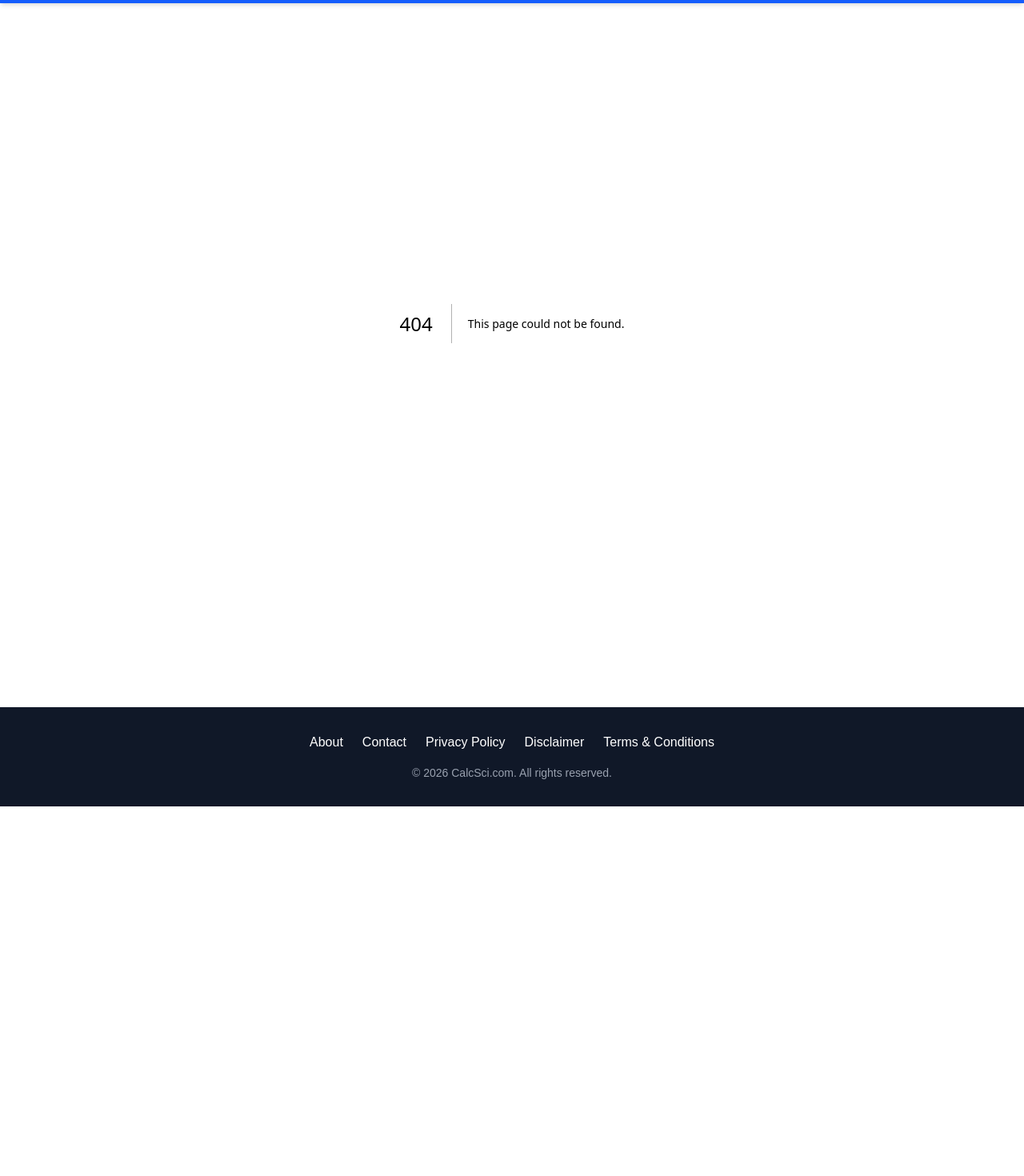
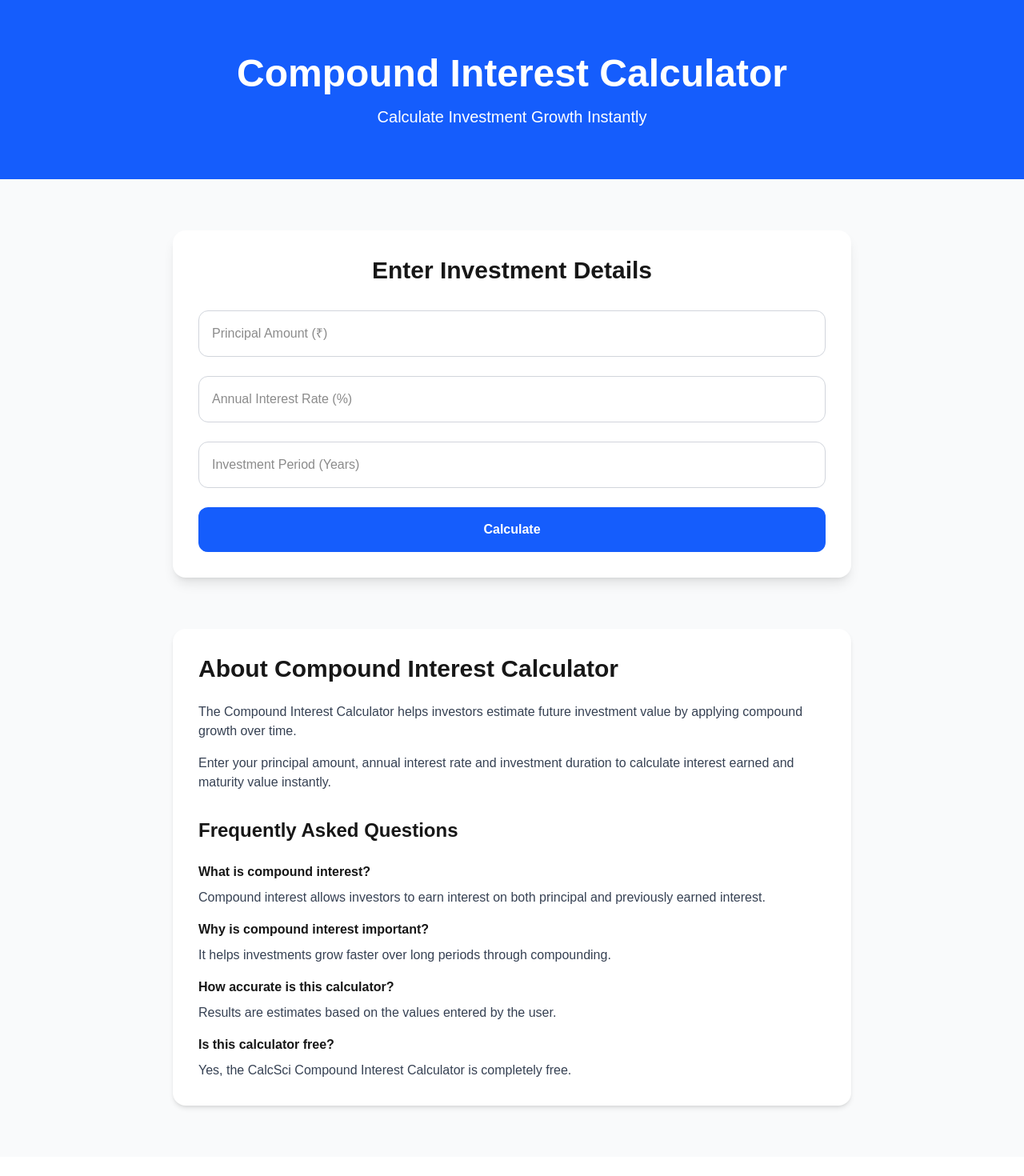
Before and after one commit to CalcSci/calcsci, a Next.js app: page /finance/compound-interest-calculator in a window 1280 px wide. Before the commit this address had no page. Shown: the part 60-1530 px from the top of the page at 80% size. Before the commit the page ends 1068 px from the top, so only its background shows below. Built offline with nearby package versions, Linux system fonts and the light colour scheme.

Commit message:
Added new blog

```diff
--- /dev/null
+++ b/app/finance/compound-interest-calculator/layout.tsx
@@ -0,0 +1,41 @@
+import type { Metadata } from "next";
+
+export const metadata: Metadata = {
+  title: "Compound Interest Calculator - Calculate Investment Growth | CalcSci",
+  description:
+    "Free Compound Interest Calculator by CalcSci. Calculate investment growth, total interest earned and maturity value instantly.",
+  alternates: {
+    canonical: "/finance/compound-interest-calculator",
+  },
+  openGraph: {
+    title: "Compound Interest Calculator - Calculate Investment Growth | CalcSci",
+    description:
+      "Free Compound Interest Calculator by CalcSci. Calculate investment growth, total interest earned and maturity value instantly.",
+    url: "https://www.calcsci.com/finance/compound-interest-calculator",
+    siteName: "CalcSci",
+    type: "website",
+    images: [
+      {
+        url: "/og-image.png",
+        width: 1200,
+        height: 630,
+        alt: "Compound Interest Calculator | CalcSci",
+      },
+    ],
+  },
+  twitter: {
+    card: "summary_large_image",
+    title: "Compound Interest Calculator - Calculate Investment Growth | CalcSci",
+    description:
+      "Free Compound Interest Calculator by CalcSci. Calculate investment growth, total interest earned and maturity value instantly.",
+    images: ["/og-image.png"],
+  },
+};
+
+export default function Layout({
+  children,
+}: {
+  children: React.ReactNode;
+}) {
+  return children;
+}
--- /dev/null
+++ b/app/finance/compound-interest-calculator/page.tsx
@@ -0,0 +1,219 @@
+"use client";
+
+import { useState } from "react";
+import BreadcrumbSchema from "@/components/BreadcrumbSchema";
+
+export default function CompoundInterestCalculatorPage() {
+  const [principal, setPrincipal] = useState("");
+  const [rate, setRate] = useState("");
+  const [years, setYears] = useState("");
+  const [interest, setInterest] = useState("");
+  const [maturity, setMaturity] = useState("");
+
+  const calculateCompoundInterest = () => {
+    const P = Number(principal);
+    const R = Number(rate);
+    const T = Number(years);
+    if (!P || !R || !T) return;
+
+    const maturityAmount = P * Math.pow(1 + R / 100, T);
+    const interestEarned = maturityAmount - P;
+
+    setInterest(interestEarned.toFixed(0));
+    setMaturity(maturityAmount.toFixed(0));
+  };
+
+  return (
+    <>
+      <BreadcrumbSchema
+        items={[
+          {
+            name: "Home",
+            url: "https://www.calcsci.com",
+          },
+          {
+            name: "Finance",
+            url: "https://www.calcsci.com/finance",
+          },
+          {
+            name: "Compound Interest Calculator",
+            url: "https://www.calcsci.com/finance/compound-interest-calculator",
+          },
+        ]}
+      />
+      <script
+        type="application/ld+json"
+        dangerouslySetInnerHTML={{
+          __html: JSON.stringify({
+            "@context": "https://schema.org",
+            "@type": "WebApplication",
+            name: "Compound Interest Calculator",
+            url: "https://www.calcsci.com/finance/compound-interest-calculator",
+            applicationCategory: "FinanceApplication",
+            operatingSystem: "Any",
+            description:
+              "Calculate compound interest, total interest earned and maturity value instantly.",
+          }),
+        }}
+      />
+      <script
+        type="application/ld+json"
+        dangerouslySetInnerHTML={{
+          __html: JSON.stringify({
+            "@context": "https://schema.org",
+            "@type": "FAQPage",
+            mainEntity: [
+              {
+                "@type": "Question",
+                name: "What is compound interest?",
+                acceptedAnswer: {
+                  "@type": "Answer",
+                  text:
+                    "Compound interest is interest earned on both the original principal and previously earned interest.",
+                },
+              },
+              {
+                "@type": "Question",
+                name: "How is compound interest calculated?",
+                acceptedAnswer: {
+                  "@type": "Answer",
+                  text:
+                    "Compound interest is calculated using the principal amount, interest rate and investment duration.",
+                },
+              },
+              {
+                "@type": "Question",
+                name: "Why is compound interest powerful?",
+                acceptedAnswer: {
+                  "@type": "Answer",
+                  text:
+                    "Compound interest accelerates investment growth because interest is earned on accumulated interest over time.",
+                },
+              },
+              {
+                "@type": "Question",
+                name: "Is this Compound Interest Calculator free?",
+                acceptedAnswer: {
+                  "@type": "Answer",
+                  text:
+                    "Yes. The CalcSci Compound Interest Calculator is completely free.",
+                },
+              },
+            ],
+          }),
+        }}
+      />
+      <main className="bg-gray-50 min-h-screen">
+      <section className="bg-blue-600 text-white py-16 text-center">
+        <h1 className="text-5xl font-bold mb-4">
+          Compound Interest Calculator
+        </h1>
+        <p className="text-xl">
+          Calculate Investment Growth Instantly
+        </p>
+      </section>
+      <section className="max-w-4xl mx-auto px-6 py-16">
+        <div className="bg-white rounded-2xl shadow-lg p-8">
+          <h2 className="text-3xl font-bold text-center mb-8">
+            Enter Investment Details
+          </h2>
+          <div className="space-y-6">
+            <input
+              type="number"
+              placeholder="Principal Amount (₹)"
+              value={principal}
+              onChange={(e) => setPrincipal(e.target.value)}
+              className="w-full border border-gray-300 rounded-xl p-4"
+            />
+            <input
+              type="number"
+              placeholder="Annual Interest Rate (%)"
+              value={rate}
+              onChange={(e) => setRate(e.target.value)}
+              className="w-full border border-gray-300 rounded-xl p-4"
+            />
+            <input
+              type="number"
+              placeholder="Investment Period (Years)"
+              value={years}
+              onChange={(e) => setYears(e.target.value)}
+              className="w-full border border-gray-300 rounded-xl p-4"
+            />
+            <button
+              onClick={calculateCompoundInterest}
+              className="w-full bg-blue-600 text-white py-4 rounded-xl font-semibold hover:bg-blue-700"
+            >
+              Calculate
+            </button>
+          </div>
+          {maturity && (
+            <div className="mt-8 bg-green-50 border border-green-300 rounded-xl p-6">
+              <h3 className="text-2xl font-bold text-green-700 mb-4">
+                Result
+              </h3>
+              <p className="mb-2">
+                Interest Earned:
+                <strong> ₹{interest}</strong>
+              </p>
+              <p>
+                Maturity Amount:
+                <strong> ₹{maturity}</strong>
+              </p>
+            </div>
+          )}
+        </div>
+      </section>
+      <section className="max-w-4xl mx-auto px-6 pb-16">
+        <div className="bg-white rounded-2xl shadow-md p-8">
+          <h2 className="text-3xl font-bold mb-6">
+            About Compound Interest Calculator
+          </h2>
+          <p className="text-gray-700 mb-4">
+            The Compound Interest Calculator helps
+            investors estimate future investment value
+            by applying compound growth over time.
+          </p>
+          <p className="text-gray-700 mb-8">
+            Enter your principal amount, annual
+            interest rate and investment duration to
+            calculate interest earned and maturity
+            value instantly.
+          </p>
+          <h2 className="text-2xl font-bold mb-6">
+            Frequently Asked Questions
+          </h2>
+          <h3 className="font-semibold mb-2">
+            What is compound interest?
+          </h3>
+          <p className="mb-4 text-gray-700">
+            Compound interest allows investors to earn
+            interest on both principal and previously
+            earned interest.
+          </p>
+          <h3 className="font-semibold mb-2">
+            Why is compound interest important?
+          </h3>
+          <p className="mb-4 text-gray-700">
+            It helps investments grow faster over long
+            periods through compounding.
+          </p>
+          <h3 className="font-semibold mb-2">
+            How accurate is this calculator?
+          </h3>
+          <p className="mb-4 text-gray-700">
+            Results are estimates based on the values
+            entered by the user.
+          </p>
+          <h3 className="font-semibold mb-2">
+            Is this calculator free?
+          </h3>
+          <p className="text-gray-700">
+            Yes, the CalcSci Compound Interest
+            Calculator is completely free.
+          </p>
+        </div>
+      </section>
+    </main>
+    </>
+  );
+}
--- a/app/page.tsx
+++ b/app/page.tsx
@@ -31,6 +31,11 @@ export default function Home() {
       name: "SIP Calculator",
       icon: "📈",
       href: "/finance/sip-calculator",
+    },
+    {
+      name: "Compound Interest Calculator",
+      icon: "📈",
+      href: "/finance/compound-interest-calculator",
     },
     {
       name: "FD Calculator",
@@ -153,6 +158,12 @@ export default function Home() {
               </div>
             </Link>
 
+            <Link href="/finance/compound-interest-calculator">
+              <div className="bg-blue-50 border border-blue-200 p-3 rounded-xl hover:bg-blue-100 cursor-pointer">
+                📈 Compound Interest Calculator
+              </div>
+            </Link>
+
             <Link href="/finance/fd-calculator">
               <div className="bg-blue-50 border border-blue-200 p-3 rounded-xl hover:bg-blue-100 cursor-pointer">
                 🏦 FD Calculator
```
